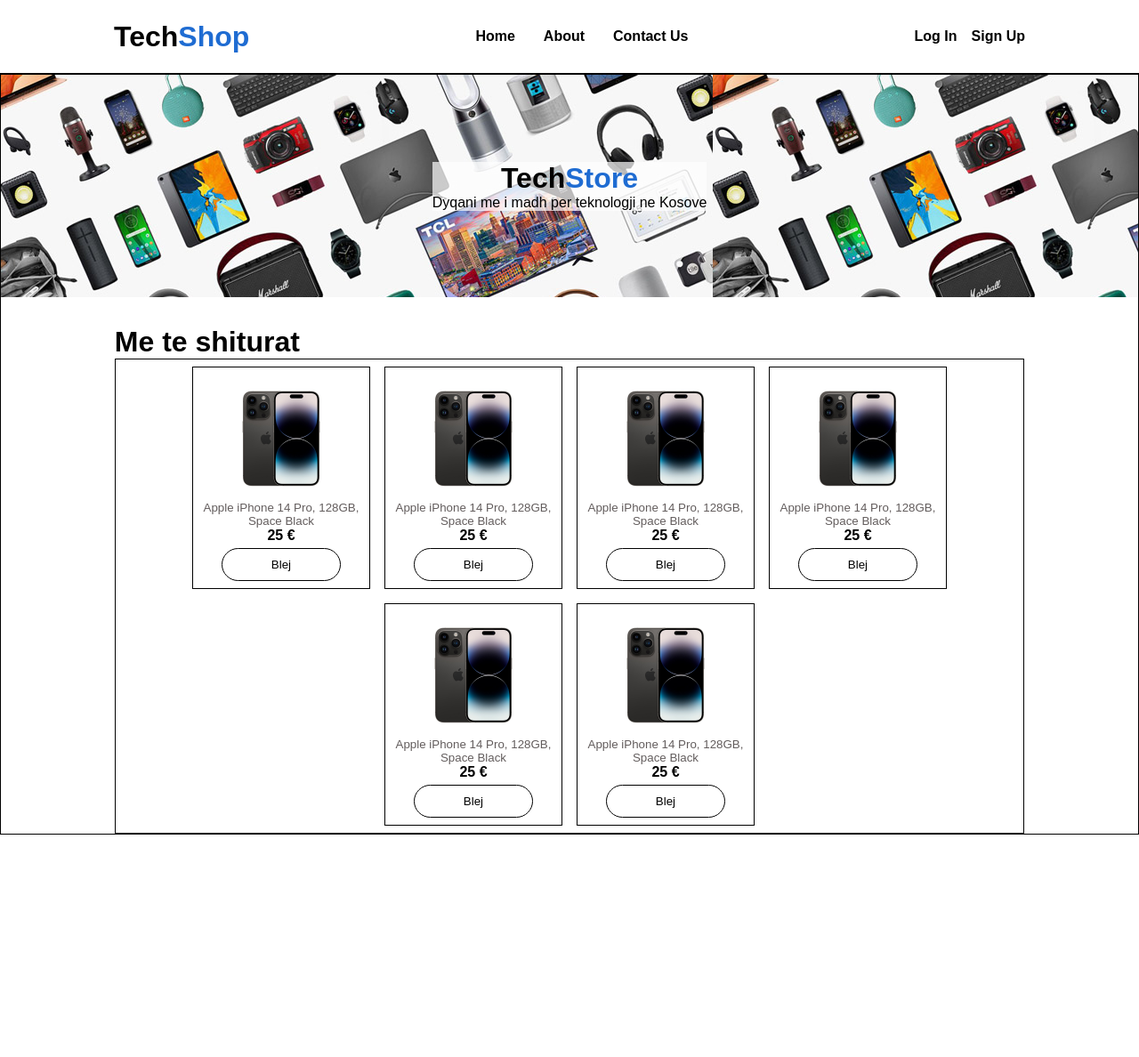
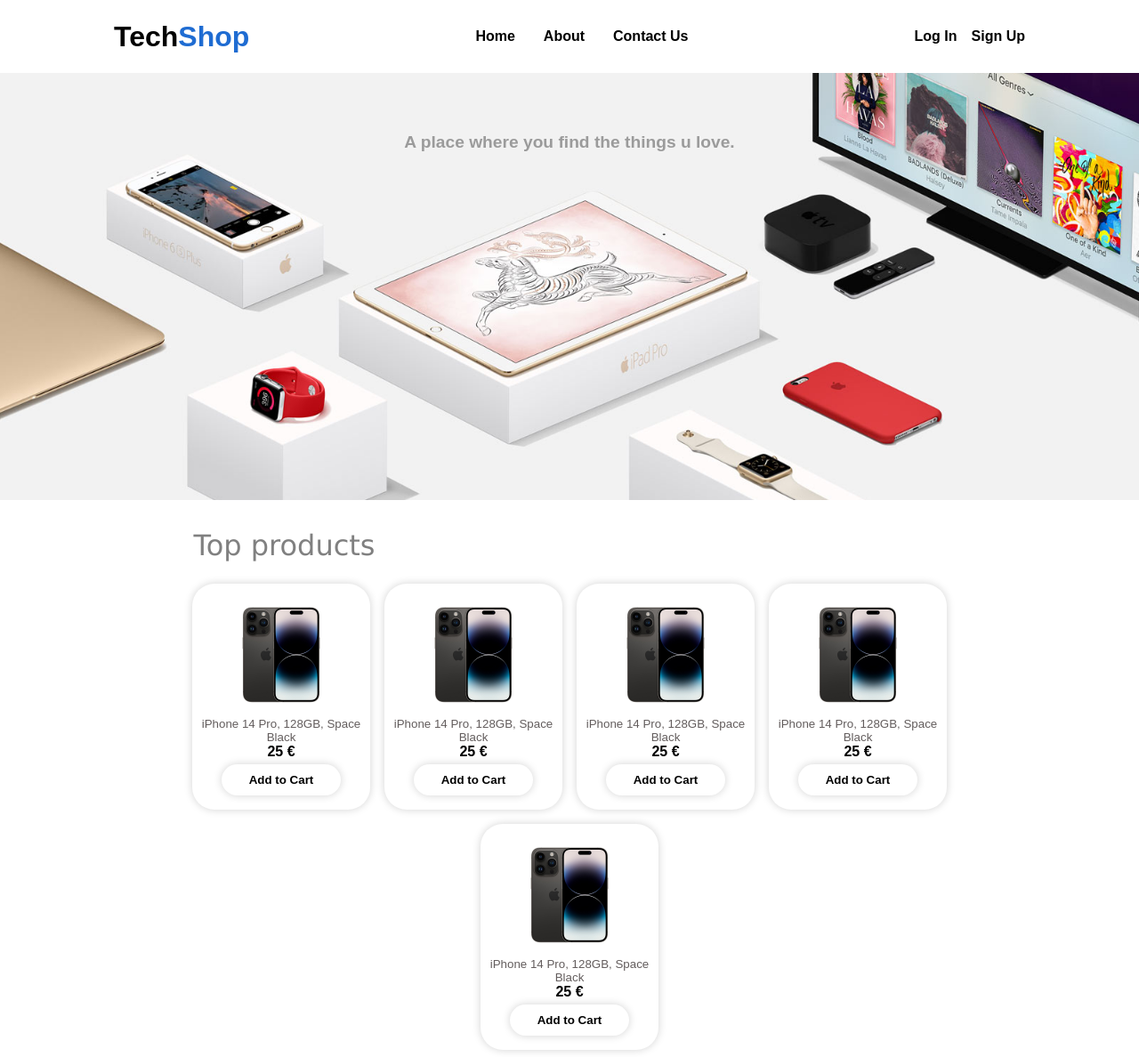
Before and after one commit to rkycyku/TechStore, a PHP site: page / in a window 1280 px wide. Shown: the whole page at 89% size. Before the commit the page ends 938 px from the top, so only its background shows below. Run offline with PHP 8.4, Linux system fonts and the light colour scheme.

Commit message:
Dizajnmin e Home Page

```diff
--- a/css/forms.css
+++ b/css/forms.css
@@ -2,7 +2,7 @@
     display: flex;
     align-items: center;
     justify-content: space-between;
-    border-bottom: 1px solid black;
+    /* border-bottom: 1px solid black; */
     padding: 0 10%;
 
 }
--- a/css/index.css
+++ b/css/index.css
@@ -1,30 +1,41 @@
 .container{
     display: flex;
     width: 100%;
-    border: 1px solid black;
+    /* border: 1px solid black; */
     flex-wrap: wrap;
     flex-direction: column;
     justify-content: center;
 }
 
 .banner{
-    background-image: url("../assets/img/bgIMG.jpg");
-    height: 250px;
-    border-top-width: 100%;
+    background-image: url("../assets/img/white.jpg");
+    background-repeat: no-repeat;
+    background-position: 50%;
+    background-size: cover;
+    height: 60vh;
+    /* border-top-width: 100%; */
     display: flex;
     justify-content: center;
-    align-items: center;
+    /* align-items: center; */
 }
 
 .titulliPershkrim{
-    background-color:  rgba(255, 255, 255, 0.699);
+    margin-top:  3em;
     color: black;
     text-align: center;
 }
 
-.titulliPershkrim h1 span{
+.titulliPershkrim p{
+    margin-top: 1em;
+    color: rgb(155, 155, 155);
+    font-size: 1.2em;
+    font-weight: 600;
+}
+
+
+/* .titulliPershkrim h1 span{
     color: rgb(31, 108, 210);
-}
+} */
 
 
 .artikujt{
@@ -33,18 +44,21 @@
     justify-content: center;
     margin: 0 auto;
     width: 80%;
-    border: 1px solid black;
     flex-wrap: wrap;
-    flex-direction: row;
 }
 
 .titulliArtikuj{
-    display: flex;
-    align-items: center;
-    justify-content: left;
     margin: 0 auto;
     margin-top: 2em;
     width: 80%;
+}
+
+.titulliArtikuj h1{
+    margin-left: 2.8em;
+    margin-bottom: 0.5em;
+    font-family: Verdana, Geneva, Tahoma, sans-serif;
+    font-weight: 500;
+    color: grey;
 }
 
 .artikulli{
@@ -52,10 +66,13 @@
     flex-direction: column;
     align-items: center;
     flex-basis: 200px;
-    height: 250px;
-    border: 1px solid black;
+    /* border: 1px solid rgb(164, 171, 180); */
+    background-color: #fff;
+    box-shadow: 0 0 10px #d3d3d3;
     box-sizing: border-box;
     margin: 0.5em;
+    padding-bottom: 1em;
+    border-radius: 25px;
 }
 
 .artikulliLabel{
@@ -85,16 +102,19 @@
 }
 
 .button{
-    border: 1px solid black;
+    border: none;
+    box-shadow: 0 0 10px #d3d3d3;
     background-color: white;
     color: black;
     padding: 10px;
     width: 10em;
     border-radius: 25px;
     margin-top: 5px;
+    cursor: pointer;
+    font-weight: 600;
 }
 
 .button:hover{
-    background-color: rgb(31, 108, 210);
+    background-color: grey;
     color: white;
 }
--- a/css/style.css
+++ b/css/style.css
@@ -13,7 +13,7 @@
     display: flex;
     align-items: center;
     justify-content: space-between;
-    border-bottom: 1px solid black;
+    /* border-bottom: 1px solid black; */
     padding: 0 10%;
 
 }
--- a/index.html
+++ b/index.html
@@ -1,19 +1,20 @@
 <!DOCTYPE html>
 <html lang="en">
   <head>
-    <meta charset="UTF-8">
-    <meta http-equiv="X-UA-Compatible" content="IE=edge">
-    <meta name="viewport" content="width=device-width, initial-scale=1.0">
+    <meta charset="UTF-8" />
+    <meta http-equiv="X-UA-Compatible" content="IE=edge" />
+    <meta name="viewport" content="width=device-width, initial-scale=1.0" />
     <title>Home | Tech Shop</title>
-    <link rel="stylesheet" href="./css/style.css">
-    <link rel="stylesheet" href="./css/index.css">
+    <link rel="stylesheet" href="./css/style.css" />
+    <link rel="stylesheet" href="./css/index.css" />
   </head>
 
   <body>
-
     <header>
       <div class="logo">
-            <h1><a href="index.html">Tech<span>Shop</span></a></h1>
+        <h1>
+          <a href="index.html">Tech<span>Shop</span></a>
+        </h1>
       </div>
 
       <nav class="nav">
@@ -32,64 +33,45 @@
     <div class="container">
       <div class="banner">
         <div class="titulliPershkrim">
-                <h1>Tech<span>Store</span></h1>
-                <p>Dyqani me i madh per teknologji ne Kosove</p>
+          <!-- <h1>Tech<span> Shop</span></h1> -->
+          <p>A place where you find the things u love.</p>
         </div>
       </div>
       <div class="titulliArtikuj">
-            <h1 class="">Me te shiturat</h1>
+        <h1 class="">Top products</h1>
       </div>
       <div class="artikujt">
         <div class="artikulli">
-                <form action="index.html">
-                    <img src="./assets/img/iphone14Pro.jpg" alt="">
-                    <p class="artikulliLabel">Apple iPhone 14 Pro, 128GB, Space Black</p>
+          <img src="./assets/img/iphone14Pro.jpg" alt="" />
+          <p class="artikulliLabel">iPhone 14 Pro, 128GB, Space Black</p>
           <p class="cmimi">25 €</p>
-                    <input class="button" type="submit" value="Blej">
-                </form>
+          <button class="button">Add to Cart</button>
         </div>
         <div class="artikulli">
-                <form action="index.html">
-                    <img src="./assets/img/iphone14Pro.jpg" alt="">
-                    <p class="artikulliLabel">Apple iPhone 14 Pro, 128GB, Space Black</p>
+          <img src="./assets/img/iphone14Pro.jpg" alt="" />
+          <p class="artikulliLabel">iPhone 14 Pro, 128GB, Space Black</p>
           <p class="cmimi">25 €</p>
-                    <input class="button" type="submit" value="Blej">
-                </form>
+          <button class="button">Add to Cart</button>
         </div>
         <div class="artikulli">
-                <form action="index.html">
-                    <img src="./assets/img/iphone14Pro.jpg" alt="">
-                    <p class="artikulliLabel">Apple iPhone 14 Pro, 128GB, Space Black</p>
+          <img src="./assets/img/iphone14Pro.jpg" alt="" />
+          <p class="artikulliLabel">iPhone 14 Pro, 128GB, Space Black</p>
           <p class="cmimi">25 €</p>
-                    <input class="button" type="submit" value="Blej">
-                </form>
+          <button class="button">Add to Cart</button>
         </div>
         <div class="artikulli">
-                <form action="index.html">
-                    <img src="./assets/img/iphone14Pro.jpg" alt="">
-                    <p class="artikulliLabel">Apple iPhone 14 Pro, 128GB, Space Black</p>
+          <img src="./assets/img/iphone14Pro.jpg" alt="" />
+          <p class="artikulliLabel">iPhone 14 Pro, 128GB, Space Black</p>
           <p class="cmimi">25 €</p>
-                    <input class="button" type="submit" value="Blej">
-                </form>
+          <button class="button">Add to Cart</button>
         </div>
         <div class="artikulli">
-                <form action="index.html">
-                    <img src="./assets/img/iphone14Pro.jpg" alt="">
-                    <p class="artikulliLabel">Apple iPhone 14 Pro, 128GB, Space Black</p>
+          <img src="./assets/img/iphone14Pro.jpg" alt="" />
+          <p class="artikulliLabel">iPhone 14 Pro, 128GB, Space Black</p>
           <p class="cmimi">25 €</p>
-                    <input class="button" type="submit" value="Blej">
-                </form>
-            </div>
-            <div class="artikulli">
-                <form action="index.html">
-                    <img src="./assets/img/iphone14Pro.jpg" alt="">
-                    <p class="artikulliLabel">Apple iPhone 14 Pro, 128GB, Space Black</p>
-                    <p class="cmimi">25 €</p>
-                    <input class="button" type="submit" value="Blej">
-                </form>
+          <button class="button">Add to Cart</button>
         </div>
       </div>
-
     </div>
   </body>
 </html>
```
Also changed, not shown: assets/.txt (added), assets/img/bgIMG.jpg (deleted), assets/img/white.jpg (added). Lines whose indentation alone changed are shown as unchanged.
